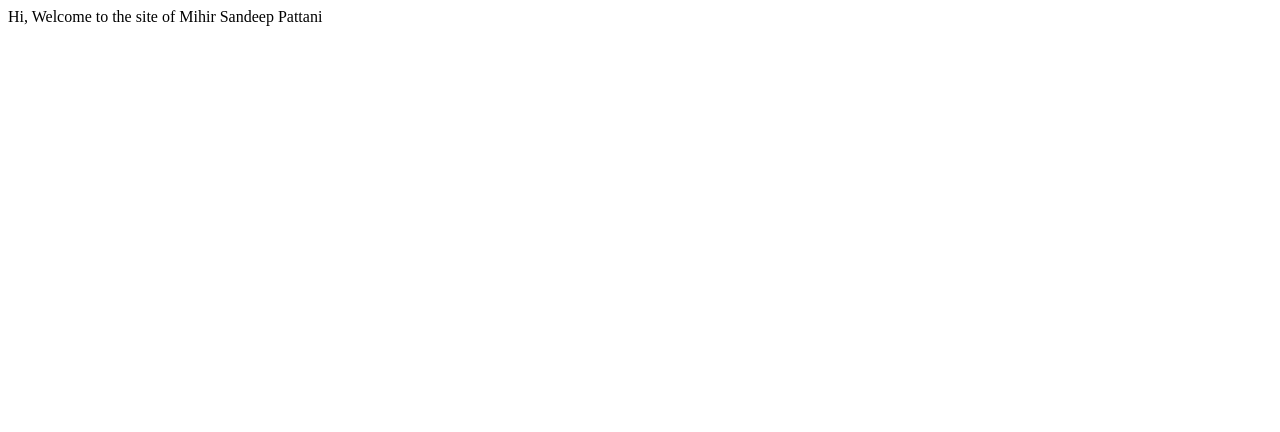
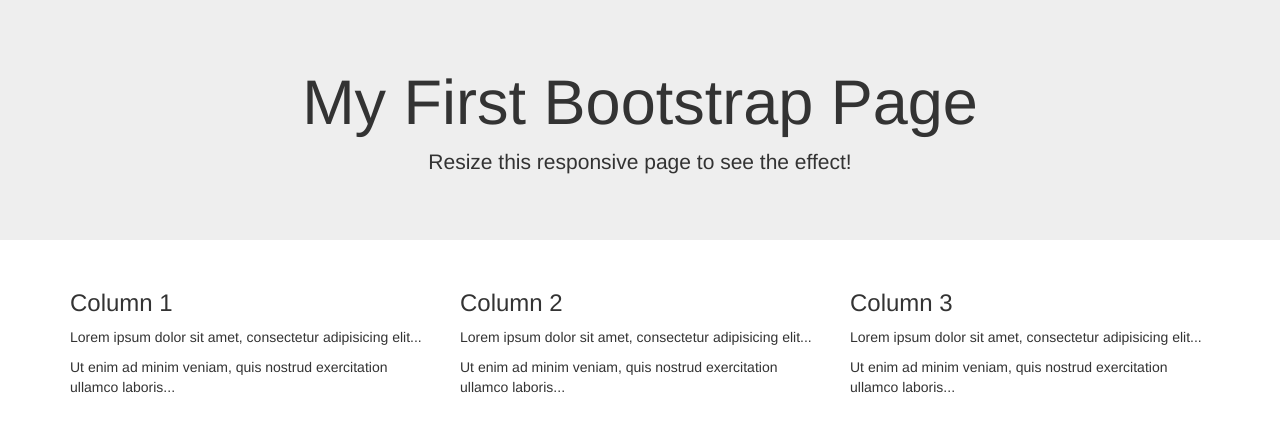
Before and after one commit to MihirPattani14/MihirPattani14.github.io, a plain HTML site: page index.html in a window 1280 px wide. Drawn offline with nearby package versions, Linux system fonts and the light colour scheme.

Commit message:
Update index.html

```diff
--- a/index.html
+++ b/index.html
@@ -1,12 +1,39 @@
 <!DOCTYPE html>
-<html>
+<html lang="en">
 <head>
-<meta charset="UTF-8">
-<title>Mihir Pattani</title>
+  <title>Mihir Pattani</title>
+  <meta charset="utf-8">
+  <meta name="viewport" content="width=device-width, initial-scale=1">
+  <link rel="stylesheet" href="https://maxcdn.bootstrapcdn.com/bootstrap/3.3.7/css/bootstrap.min.css">
+  <script src="https://ajax.googleapis.com/ajax/libs/jquery/3.1.1/jquery.min.js"></script>
+  <script src="https://maxcdn.bootstrapcdn.com/bootstrap/3.3.7/js/bootstrap.min.js"></script>
 </head>
+<body>
 
-<body>
-Hi, Welcome to the site of Mihir Sandeep Pattani
+<div class="jumbotron text-center">
+  <h1>My First Bootstrap Page</h1>
+  <p>Resize this responsive page to see the effect!</p>
+</div>
+
+<div class="container">
+  <div class="row">
+    <div class="col-sm-4">
+      <h3>Column 1</h3>
+      <p>Lorem ipsum dolor sit amet, consectetur adipisicing elit...</p>
+      <p>Ut enim ad minim veniam, quis nostrud exercitation ullamco laboris...</p>
+    </div>
+    <div class="col-sm-4">
+      <h3>Column 2</h3>
+      <p>Lorem ipsum dolor sit amet, consectetur adipisicing elit...</p>
+      <p>Ut enim ad minim veniam, quis nostrud exercitation ullamco laboris...</p>
+    </div>
+    <div class="col-sm-4">
+      <h3>Column 3</h3>
+      <p>Lorem ipsum dolor sit amet, consectetur adipisicing elit...</p>
+      <p>Ut enim ad minim veniam, quis nostrud exercitation ullamco laboris...</p>
+    </div>
+  </div>
+</div>
+
 </body>
-
 </html>
```
